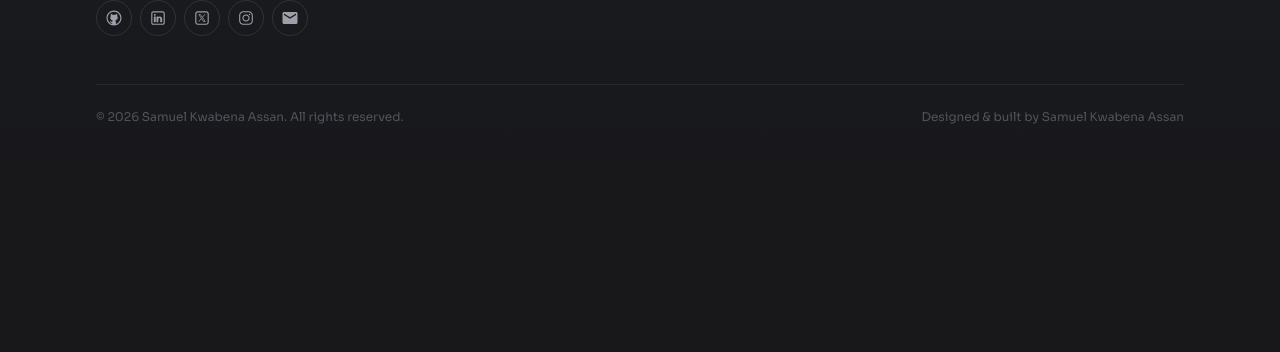
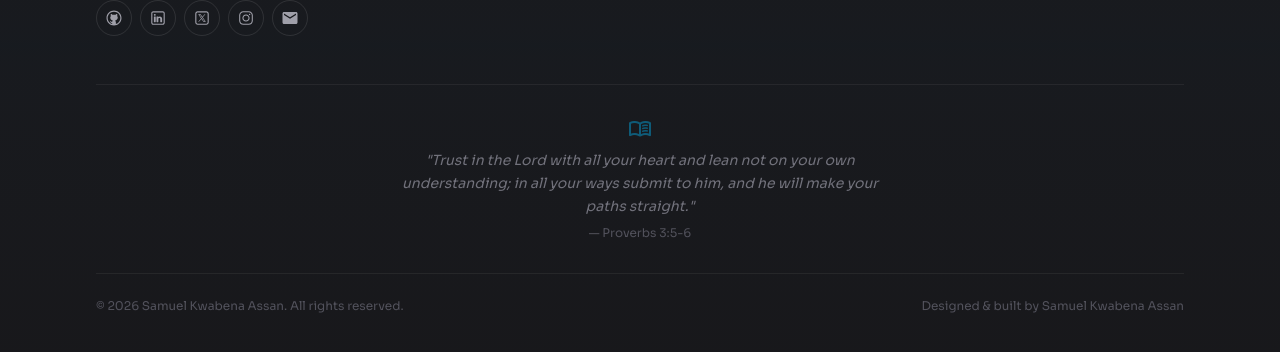
Before and after one commit to kobby1919/kwabena-portfolio, a React (Vite) app: page /about in a window 1280 px wide. Shown: the part 1668-2020 px from the top of the page. Before the commit the page ends 1857 px from the top, so only its background shows below. Built offline with nearby package versions, Linux system fonts and the light colour scheme; no server answers.

Commit message:
feat: redesign footer with profile bio, bible verse, and update review button style

```diff
--- a/src/components/Footer.jsx
+++ b/src/components/Footer.jsx
@@ -162,8 +162,18 @@ function Footer() {
 
         </div>
 
+        {/* Bible verse */}
+        <div className="mt-12 py-8 border-t border-white/6 flex flex-col items-center text-center gap-2">
+          <span className="material-symbols-rounded text-sky-400/40 text-2xl">menu_book</span>
+          <p className="text-zinc-500 text-sm italic max-w-lg leading-relaxed">
+            "Trust in the Lord with all your heart and lean not on your own understanding;
+            in all your ways submit to him, and he will make your paths straight."
+          </p>
+          <p className="text-zinc-600 text-xs">— Proverbs 3:5-6</p>
+        </div>
+
         {/* Bottom bar */}
-        <div className="mt-12 pt-6 border-t border-white/6 flex flex-col sm:flex-row items-center justify-between gap-3 text-xs text-zinc-600">
+        <div className="pt-6 border-t border-white/6 flex flex-col sm:flex-row items-center justify-between gap-3 text-xs text-zinc-600">
           <p>&copy; 2026 Samuel Kwabena Assan. All rights reserved.</p>
           <p>Designed & built by Samuel Kwabena Assan</p>
         </div>
```
